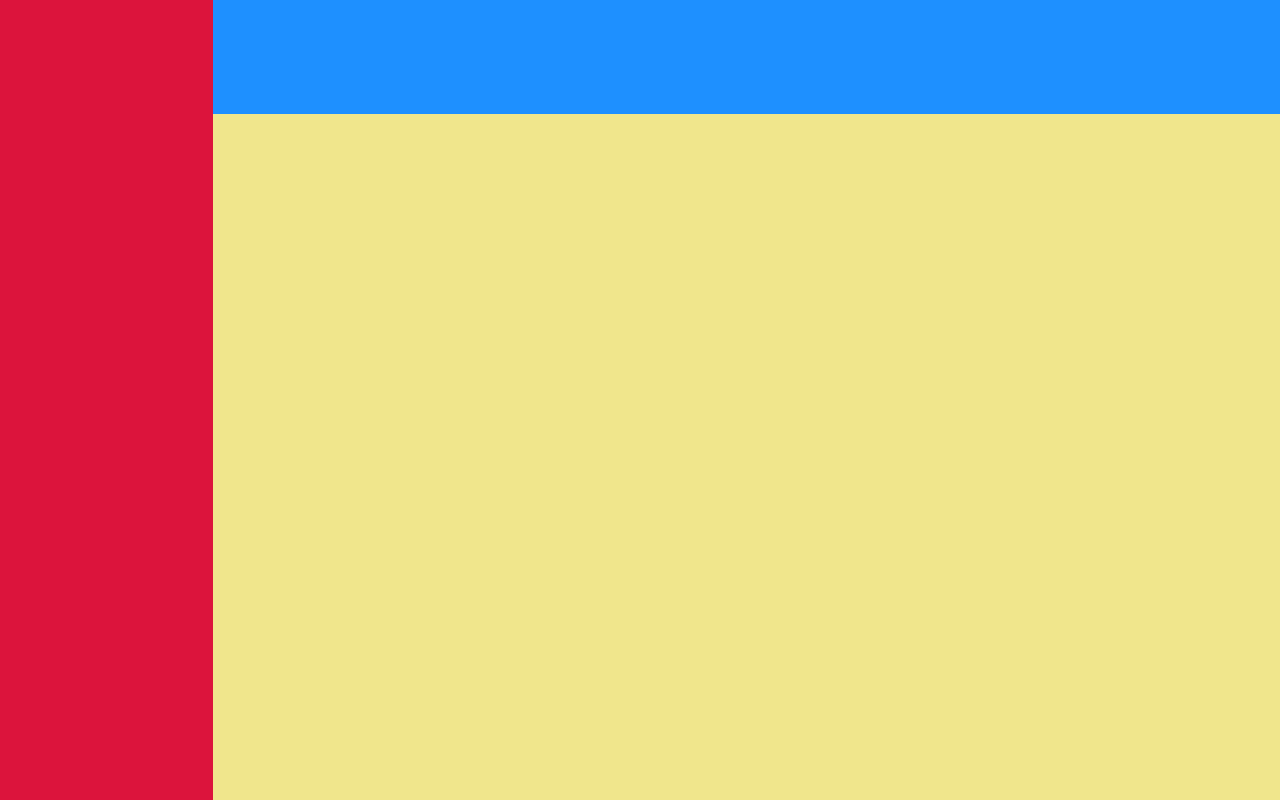
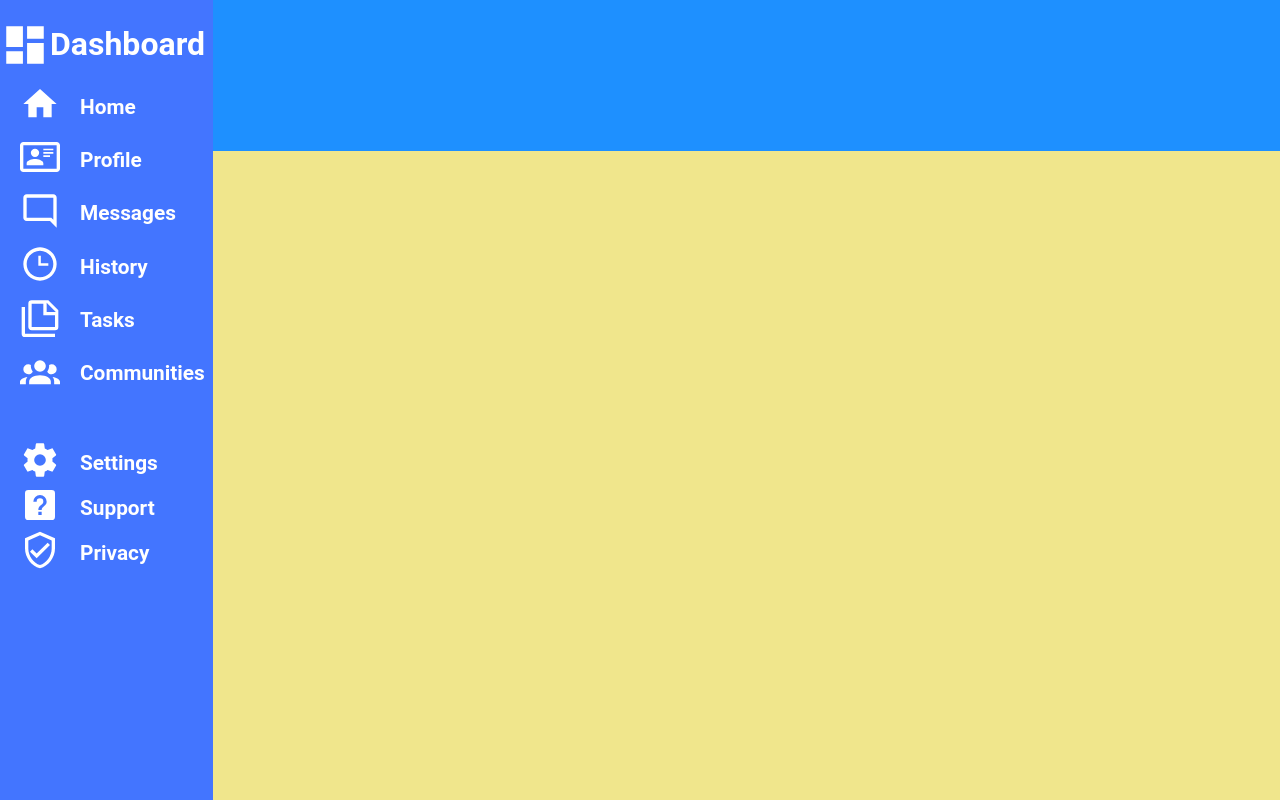
Before and after one commit to RodrigoAlv97/admin-dashboard, a plain HTML site: page index.html in a window 1280 px wide. Drawn offline with Linux system fonts and the light colour scheme.

Commit message:
side bar done

```diff
--- a/index.html
+++ b/index.html
@@ -13,7 +13,123 @@
 
 
         <div class="item" id="sideBar">
+            <div id="title" >
 
+                <div id="titleIcon">
+                    <img id="dashboardIcon" src="/icons/dashboard.svg" alt="">
+                </div>
+
+                <div id="titleText">
+                    Dashboard
+                </div>
+
+
+            </div>
+
+            <div id="nav">
+
+                <div class="navItem" id="home">
+
+                    <div>
+                        <img class="icon" src="/icons/home.svg" alt="">
+                    </div>
+                    <div>
+                        <a href="">Home</a>
+                    </div>
+
+                </div>
+
+                <div class="navItem" id="profile">
+
+                    <div>
+                        <img class="icon" src="/icons/profile.svg" alt="">
+                    </div>
+                    <div>
+                        <a href="">Profile</a>
+                    </div>
+
+                </div>
+
+                <div class="navItem" id="messages">
+
+                    <div>
+                        <img class="icon" src="/icons/messages.svg" alt="">
+                    </div>
+                    <div>
+                        <a href="">Messages</a>
+                    </div>
+
+                </div>
+
+                <div class="navItem" id="history">
+
+                    <div>
+                        <img class="icon" src="/icons/history.svg" alt="">
+                    </div>
+                    <div>
+                        <a href="">History</a>
+                    </div>
+
+                </div>
+
+                <div class="navItem" id="tasks">
+
+                    <div>
+                        <img class="icon" src="/icons/tasks.svg" alt="">
+                    </div>
+                    <div>
+                        <a href="">Tasks</a>
+                    </div>
+
+                </div>
+
+                <div class="navItem" id="communities">
+
+                    <div>
+                        <img class="icon" src="/icons/communities.svg" alt="">
+                    </div>
+                    <div>
+                        <a href="">Communities</a>
+                    </div>
+
+                </div>
+
+            </div>
+
+            <div id="nav2">
+                <div class="navItem" id="settings">
+
+                    <div>
+                        <img class="icon" src="/icons/settings.svg" alt="">
+                    </div>
+                    <div>
+                        <a href="">Settings</a>
+                    </div>
+
+                </div>
+
+                <div class="navItem" id="support">
+
+                    <div>
+                        <img class="icon" src="/icons/support.svg" alt="">
+                    </div>
+                    <div>
+                        <a href="">Support</a>
+                    </div>
+
+                </div>
+
+                <div class="navItem" id="privacy">
+
+                    <div>
+                        <img class="icon" src="/icons/Privacy.svg" alt="">
+                    </div>
+                    <div>
+                        <a href="">Privacy</a>
+                    </div>
+
+                </div>
+            </div>
         </div>
 
         <div class="item" id="header">
--- a/style.css
+++ b/style.css
@@ -1,24 +1,82 @@
 body {
-
-
     padding: 0px;
     margin: 0px;
-    background-color: royalblue;
+    font-family:roboto , sans-serif;
+}
+
+a{
+    text-decoration: none;
+    color: #ffffff;
 }
 
 #container {
 
     height: 100vh;
-    background-color: lightgreen;
     display: grid;
     grid-template-columns: 1fr 5fr;
-    grid-template-rows: 1fr 6fr ;
+    grid-template-rows: 1.4fr 6fr ;
 }
 
 #sideBar{
     grid-area: 1/1/3/2;
-    background-color: crimson;
+    background-color: #4375ff;
+    display:grid;
+    grid-template-rows: 1fr 4fr 5fr;
 }
+
+#dashboardIcon{
+    height: 50px;
+    width: 50px;
+    filter: invert(100%) sepia(99%) saturate(12%) hue-rotate(115deg) brightness(103%) contrast(100%);
+
+}
+
+.icon{
+    padding-right: 20px;
+    width: 40px;
+    height: 40px;
+    filter: invert(100%) sepia(99%) saturate(12%) hue-rotate(115deg) brightness(103%) contrast(100%);
+}
+
+#title{
+
+    font-size: 2rem;
+    font-weight: 600;
+    color: #ffffff;
+    display: grid;
+    grid-template-columns: 1fr 3fr 1fr;
+    text-align: center;
+    padding-top: 20px;
+}
+
+#titleText{
+    padding-top: 5px;
+}
+
+#nav{
+    display: grid;
+    grid-template-rows: repeat(6 ,1fr);
+}
+
+#nav2{
+    padding-top: 40px;
+    display: grid;
+    grid-template-rows: 1fr 1fr 1fr 5fr;
+ }
+
+.navItem{
+    display: flex;
+    align-items: center;
+    padding-left: 20px;
+    font-size: 1.3rem;
+    font-weight: 600;
+}
+
+.navItem:hover{
+    background-color: #5784ff;
+}
+
+
 
 #header{
     grid-area: 1/2/2/3;
```
Also changed, not shown: icons/Privacy.svg (added), icons/communities.svg (added), icons/dashboard.svg (added), icons/history.svg (added), icons/home.svg (added), icons/messages.svg (added), icons/profile.svg (added), icons/settings.svg (added), icons/support.svg (added), icons/tasks.svg (added).
